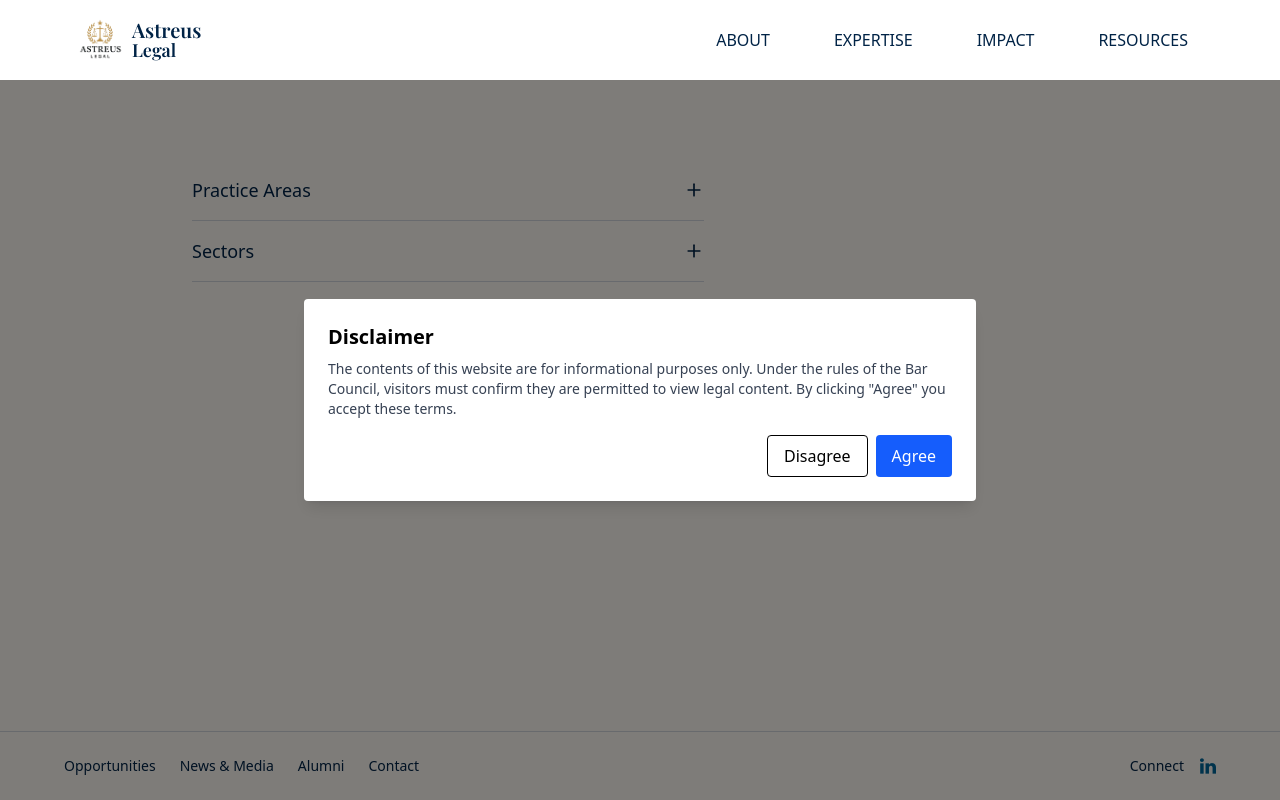
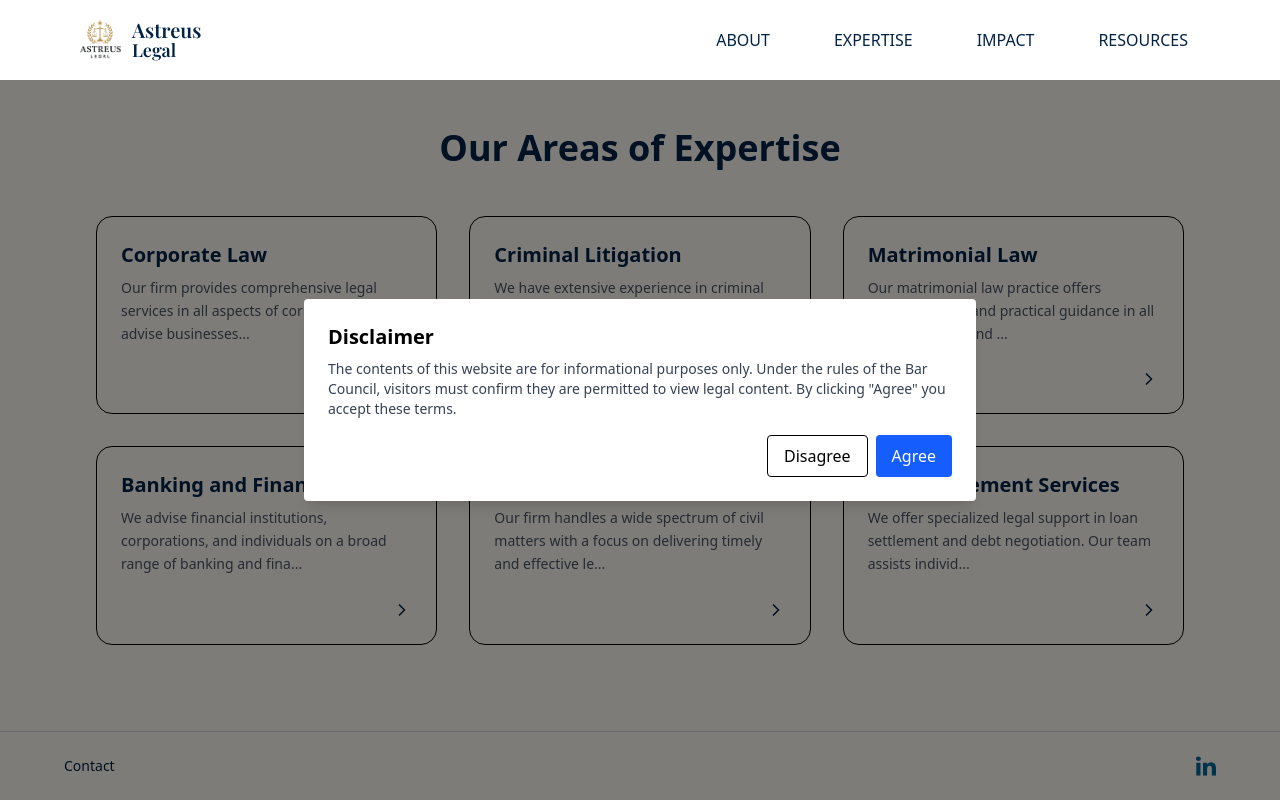
Before and after one commit to ashishgit10/project101, a React (Vite) app: page /expertise in a window 1280 px wide. Built offline with nearby package versions, Linux system fonts and the light colour scheme; a web font is replaced by a local one.

Commit message:
Fix: Expertise page

```diff
--- a/src/App.jsx
+++ b/src/App.jsx
@@ -9,6 +9,7 @@ import Resource from "./pages/Resource";
 
 import logo from "./assets/logo.jpeg";
 import NotFound from "./pages/NotFound";
+import ExpertiseDetailPage from "./pages/expertiseDesc/ExpertiseDetailPage";
 
 export default function App() {
   const [acceptedDisclaimer, setAcceptedDisclaimer] = useState(
@@ -51,6 +52,7 @@ export default function App() {
           <Route path="/peoplepage" element={<PeoplePage />} />
           <Route path="/impact" element={<Impact />} />
           <Route path="/resources" element={<Resource />} />
+            <Route path="/expertise/details" element={<ExpertiseDetailPage />} />
           <Route path="*" element={<NotFound />} />
         </Routes>
       </main>
--- a/src/components/Navbar.jsx
+++ b/src/components/Navbar.jsx
@@ -44,15 +44,11 @@ export default function Navbar() {
   const menuItems = [
     {
       title: "ABOUT",
-      links: [
-        { label: "Purpose", to: "/purpose" },
-        { label: "History", to: "/history" },
-        { label: "Awards & Rankings", to: "/awards" },
-      ],
+      to:"/"
     },
     {
       title: "EXPERTISE",
-      to: "/expertise", // 🔑 direct link
+      to: "/expertise", //  direct link
     },
 /*     {
       title: "PEOPLE",
--- a/src/pages/Expertise.jsx
+++ b/src/pages/Expertise.jsx
@@ -1,90 +1,83 @@
-import React, { useState } from "react";
-import { ChevronRight, Plus, Minus } from "lucide-react";
-import { Link } from "react-router-dom";
+import React from "react";
+import { ChevronRight } from "lucide-react";
+import { useNavigate } from "react-router-dom";
 import Navbar from "../components/Navbar";
 import linkedin from "../assets/linkedin.png";
+
 export default function ExpertisePage() {
-  const [openIndex, setOpenIndex] = useState(null);
+  const navigate = useNavigate();
 
-  const menu = [
+  const expertise = [
     {
-      title: "Practice Areas",
-      links: ["Corporate Law", "Criminal Litigation", "Matrimonial law","Banking and finance"],
+      title: "Corporate Law",
+      desc: `Our firm provides comprehensive legal services in all aspects of corporate law. We advise businesses of all sizes on company formation, regulatory compliance, mergers and acquisitions, corporate governance, and commercial contracts. Our goal is to help clients navigate complex legal frameworks efficiently while protecting their strategic and financial interests.`,
+      path: "/expertise/details",
+      shortdesc: "Comprehensive legal services for businesses — formation, compliance, mergers, contracts, and governance."
     },
     {
-      title: "Sectors",
-      links: ["Banking & Finance", "Energy", "Technology"],
+      title: "Criminal Litigation",
+      desc: `We have extensive experience in criminal litigation, representing clients in a wide range of criminal matters. Our team is dedicated to protecting our clients’ rights and ensuring a fair trial, from investigation through to appeal. We approach every case with precision, discretion, and a commitment to achieving the best possible outcome.`,
+      path: "/expertise/details",
+      shortdesc: "Representation in all criminal matters, from investigation to appeal, with precision and discretion."
     },
-    /* {
-      title: "Work Highlights",
-      links: [], // direct link
-    }, */
+    {
+      title: "Matrimonial Law",
+      desc: `Our matrimonial law practice offers compassionate and practical guidance in all areas of family and divorce law. We handle cases involving divorce, child custody, maintenance, and property settlements with sensitivity and professionalism. Our priority is to protect our clients’ interests while helping them reach fair and lasting resolutions.`,
+      path: "/expertise/details",
+      shortdesc: "Guidance in divorce, custody, maintenance, and settlements — prioritizing fairness and compassion."
+    },
+    {
+      title: "Banking and Finance",
+      desc: `We advise financial institutions, corporations, and individuals on a broad range of banking and finance matters. Our expertise includes loan and security documentation, regulatory compliance, debt recovery, and financial restructuring. With a deep understanding of the financial sector, we deliver tailored legal solutions that support sound and secure transactions.`,
+      path: "/expertise/details",
+      shortdesc: "Advisory on loans, compliance, recovery, and restructuring — ensuring sound financial transactions."
+    },
+    {
+      title: "Civil Matters",
+      desc: `Our firm handles a wide spectrum of civil matters with a focus on delivering timely and effective legal solutions. We represent clients in disputes involving contracts, property, torts, recovery of money, and other civil claims. Our team combines strong litigation skills with strategic negotiation to resolve conflicts efficiently, always prioritizing our clients’ best interests.`,
+      path: "/expertise/details",
+      shortdesc: "Resolution of contract, property, and tort disputes through strong litigation and negotiation"
+    },
+    {
+      title: "Loan Settlement Services",
+      desc: `We offer specialized legal support in loan settlement and debt negotiation. Our team assists individuals and businesses in restructuring or settling outstanding loans with banks and financial institutions. We work diligently to secure favorable terms, protect our clients’ assets, and bring financial disputes to an equitable resolution through negotiation or legal recourse.`,
+      path: "/expertise/details",
+      shortdesc: "Support in negotiating and settling outstanding loans to protect client assets and interests."
+    },
   ];
 
-  return (<>
+  return (
+    <>
+      <Navbar bgColor="bg-[#fdf9f3]" textclr="text-[#002346]" />
 
+      <div className="bg-[#fdf9f3] min-h-screen flex flex-col justify-between">
+        <section className="px-6 lg:px-24 pt-32 pb-20 flex-1">
+          <h2 className="text-3xl md:text-4xl font-bold text-[#002346] mb-12 text-center">
+            Our Areas of Expertise
+          </h2>
 
-    <Navbar bgColor="bg-[#fdf9f3]" textclr="text-[#002346]" />
-    <div className="bg-[#fdf9f3] min-h-screen flex flex-col justify-between">
-      {/* Expertise Section */}
-      <section className="flex flex-col md:flex-row px-6 lg:px-48 pb-16 pt-40 gap-12 flex-1">
-        {/* Left Side */}
-       {/*  <div className="flex-1">
-          <h2 className="text-4xl font-light font-play text-[#a45c48] leading-snug mb-6">
-            Deep sectoral expertise <br /> across services and industries.
-          </h2>
-          <p className="text-[#002346] leading-relaxed text-lg">
-            Our insistence on strategic advisory exacts an in-depth
-            understanding of and involvement with our clients’ businesses and
-            industries. We engage not just individual businesses, but also
-            contribute to the country’s legal and regulatory frameworks.
+          <div className="grid sm:grid-cols-2 lg:grid-cols-3 gap-8">
+            {expertise.map((item, i) => (
+              <div
+                key={i}
+                onClick={() => navigate(item.path, { state: item })}
+                className="group  rounded-2xl p-6 flex flex-col justify-between hover:shadow-lg transition-all duration-300 border hover:border cursor-pointer"
+              >
+                <div>
+                  <h3 className="text-xl font-semibold text-[#002346] mb-2 group-hover">
+                    {item.title}
+                  </h3>
+                  <p className="text-gray-600 text-sm leading-relaxed">
+                    {item.desc.length > 100
+                      ? item.desc.substring(0, 100) + "..."
+                      : item.desc}
                   </p>
-        </div> */}
-
-        {/* Right Side Dropdown Menu */}
-        <div className="flex-1 max-w-lg">
-          {menu.map((item, index) => (
-            <div key={index} className="border-b border-gray-300 py-4">
-              {/* Header Row */}
-              <div
-                className="flex justify-between items-center cursor-pointer"
-                onClick={() =>
-                  item.links.length > 0 &&
-                  setOpenIndex(openIndex === index ? null : index)
-                }
-              >
-                <span className="text-lg font-medium text-[#002346]">
-                  {item.title}
-                </span>
-                {item.links.length > 0 ? (
-                  openIndex === index ? (
-                    <Minus size={20} className="text-[#002346]" />
-                  ) : (
-                    <Plus size={20} className="text-[#002346]" />
-                  )
-                ) : (
-                  <ChevronRight size={20} className="text-[#002346]" />
-                )}
                 </div>
-
-              {/* Dropdown Content with animation */}
-              <div
-                className={`overflow-hidden transition-all duration-500 ease-in-out ${openIndex === index
-                    ? "max-h-40 opacity-100 mt-3"
-                    : "max-h-0 opacity-0"
-                  }`}
-              >
-                <ul className="space-y-2 pl-2">
-                  {item.links.map((link, i) => (
-                    <li
-                      key={i}
-                      className="flex justify-between items-center text-gray-700 hover:text-blue-600 cursor-pointer"
-                    >
-                      {link}
-                      <ChevronRight size={16} />
-                    </li>
-                  ))}
-                </ul>
+                <div className="mt-6 flex justify-end">
+                  <ChevronRight
+                    size={20}
+                    className="text-[#002346] group-hover:translate-x-1 group-hover:text-blue-700 transition-transform duration-200"
+                  />
                 </div>
               </div>
             ))}
@@ -93,39 +86,21 @@ export default function ExpertisePage() {
 
         {/* Footer */}
         <footer className="flex justify-between items-center px-6 md:px-16 py-6 border-t border-gray-300 text-sm">
-        {/* Left Links */}
           <div className="flex flex-wrap gap-6 text-[#002346] font-medium">
-          <Link to="/opportunities" className="hover:text-blue-600">
-            Opportunities
-          </Link>
-          <Link to="/news" className="hover:text-blue-600">
-            News & Media
-          </Link>
-          <Link to="/alumni" className="hover:text-blue-600">
-            Alumni
-          </Link>
-          <Link to="/contact" className="hover:text-blue-600">
+            <a href="/contact" className="hover:text-blue-600">
               Contact
-          </Link>
+            </a>
           </div>
 
-        {/* Right Social Links */}
           <div className="flex gap-4 items-center text-[#002346] font-medium">
-          <span>Connect</span>
             <a
               href="https://linkedin.com"
               target="_blank"
               rel="noopener noreferrer"
               className="hover:text-blue-600"
             >
-            <img src={linkedin} className="w-4" />
+              <img src={linkedin} className="w-5" alt="LinkedIn" />
             </a>
-         {/*  <a
-            href="#rss"
-            className="hover:text-blue-600"
-          >
-            <span className="text-xl">📰</span>
-          </a> */}
           </div>
         </footer>
       </div>
--- /dev/null
+++ b/src/pages/expertiseDesc/ExpertiseDetailPage.jsx
@@ -0,0 +1,51 @@
+import React from "react";
+import { useLocation, useNavigate } from "react-router-dom";
+import Navbar from "../../components/Navbar";
+import { ArrowLeft } from "lucide-react";
+
+export default function ExpertiseDetailPage() {
+  const location = useLocation();
+  const navigate = useNavigate();
+  const data = location.state; // { title, desc, path }
+
+  if (!data) {
+    // fallback if someone opens the detail page directly
+    return (
+      <>
+        <Navbar bgColor="bg-[#fdf9f3]" textclr="text-[#002346]" />
+        <div className="bg-[#fdf9f3] min-h-screen flex flex-col items-center justify-center">
+          <h2 className="text-2xl font-semibold text-[#002346] mb-4">
+            No expertise data found.
+          </h2>
+          <button
+            onClick={() => navigate("/expertise")}
+            className="text-blue-600 underline"
+          >
+            Back to Expertise Page
+          </button>
+        </div>
+      </>
+    );
+  }
+
+  return (
+    <>
+      <Navbar bgColor="bg-[#fdf9f3]" textclr="text-[#002346]" />
+      <div className="bg-[#fdf9f3] min-h-screen px-6 lg:px-64 py-24">
+        <button
+          onClick={() => navigate(-1)}
+          className="flex items-center gap-2 text-[#002346] mb-8 hover:text-blue-700"
+        >
+          <ArrowLeft size={18} /> Back
+        </button>
+
+        <h1 className="text-4xl font-bold text-[#002346] mb-6">
+          {data.title}
+        </h1>
+        <p className="text-gray-700 lg:pr-64 leading-relaxed text-[17px] md:text-xl">
+          {data.desc}
+        </p>
+      </div>
+    </>
+  );
+}
```
Lines whose indentation alone changed are shown as unchanged.
